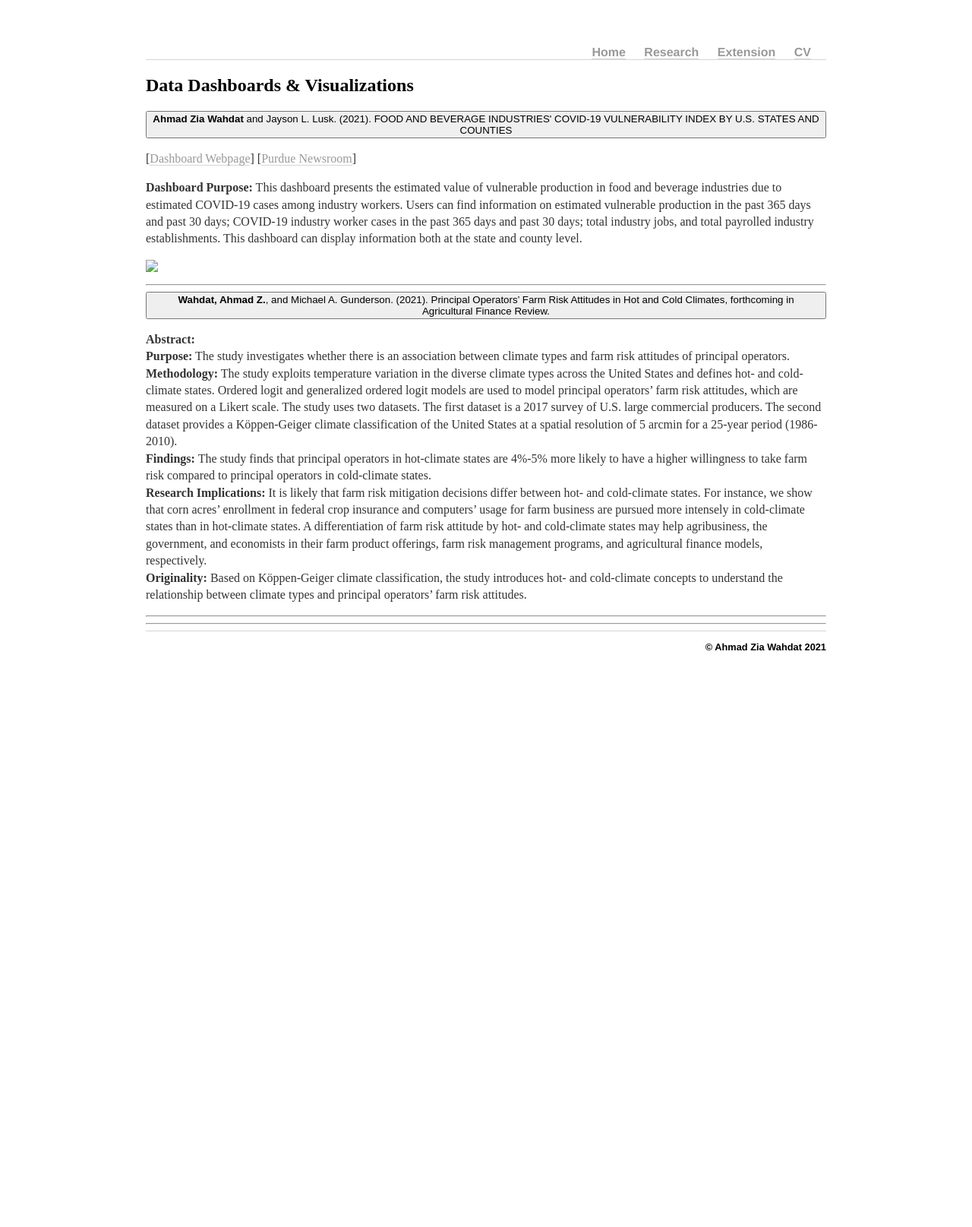
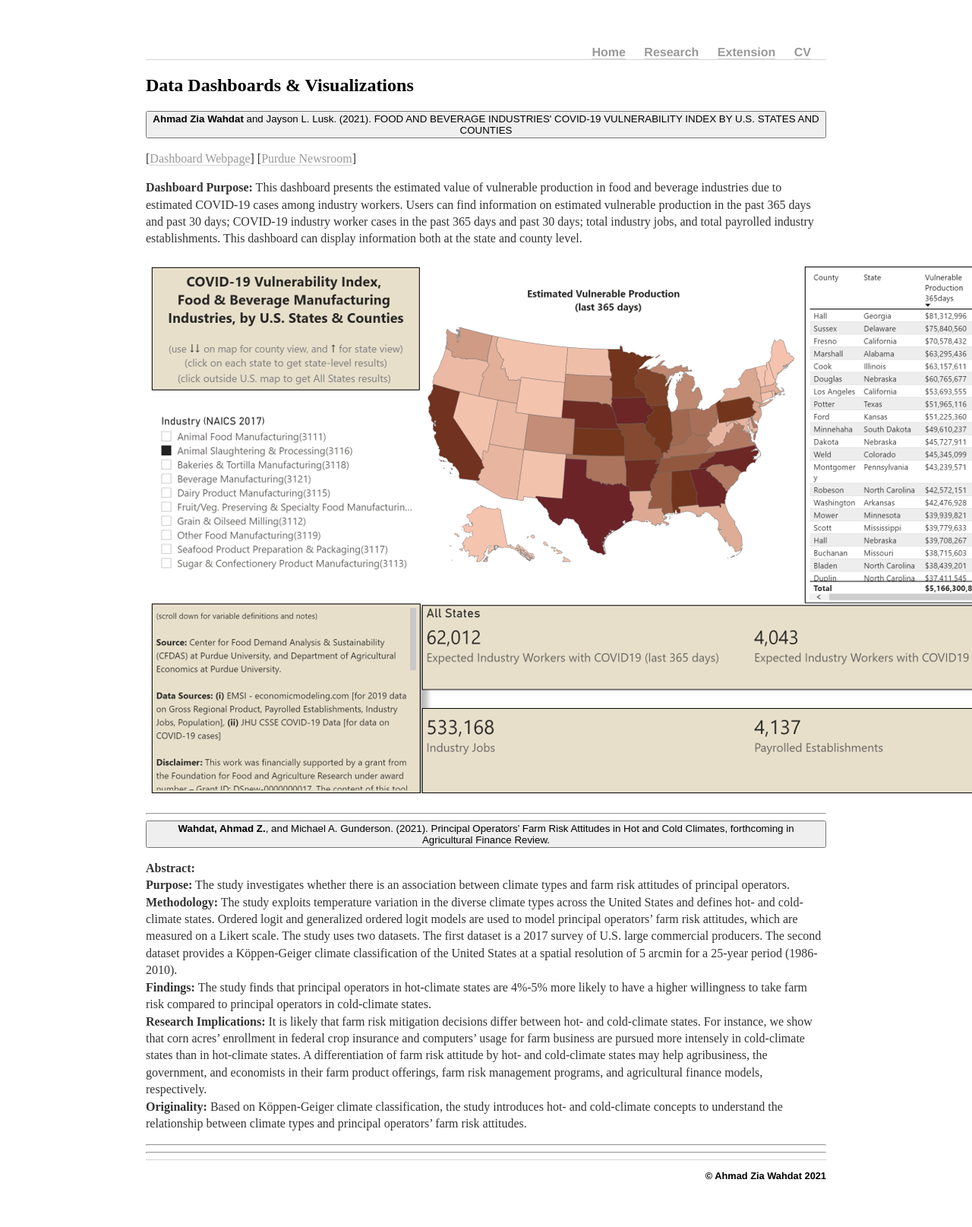
Before and after one commit to awahdat/webpage, a Jekyll site: the page built from extension/index.html, in a window 1280 px wide. Shown: the whole page at 76% size. Built offline with Jekyll 4.4.1, drawn with Linux system fonts in a browser that asks for light colours; before the commit the page ends 919 px from its top, so only the background shows below that.

Commit message:
Update index.html

```diff
--- a/extension/index.html
+++ b/extension/index.html
@@ -19,7 +19,7 @@ description: Extension work of Ahmad Zia Wahdat.
     production in the past 365 days and past 30 days; COVID-19 industry worker cases in the past 365 days and past 30 days;
     total industry jobs, and total payrolled industry establishments. This dashboard can display information both at the state and county level.</p>
 
-	<p><img src="images/dash1.png" style="display: block; margin: auto;" /></p>
+	<p><img src="/images/dash1.png" style="display: block; margin: auto;" /></p>
 
 					<hr />
 
```
